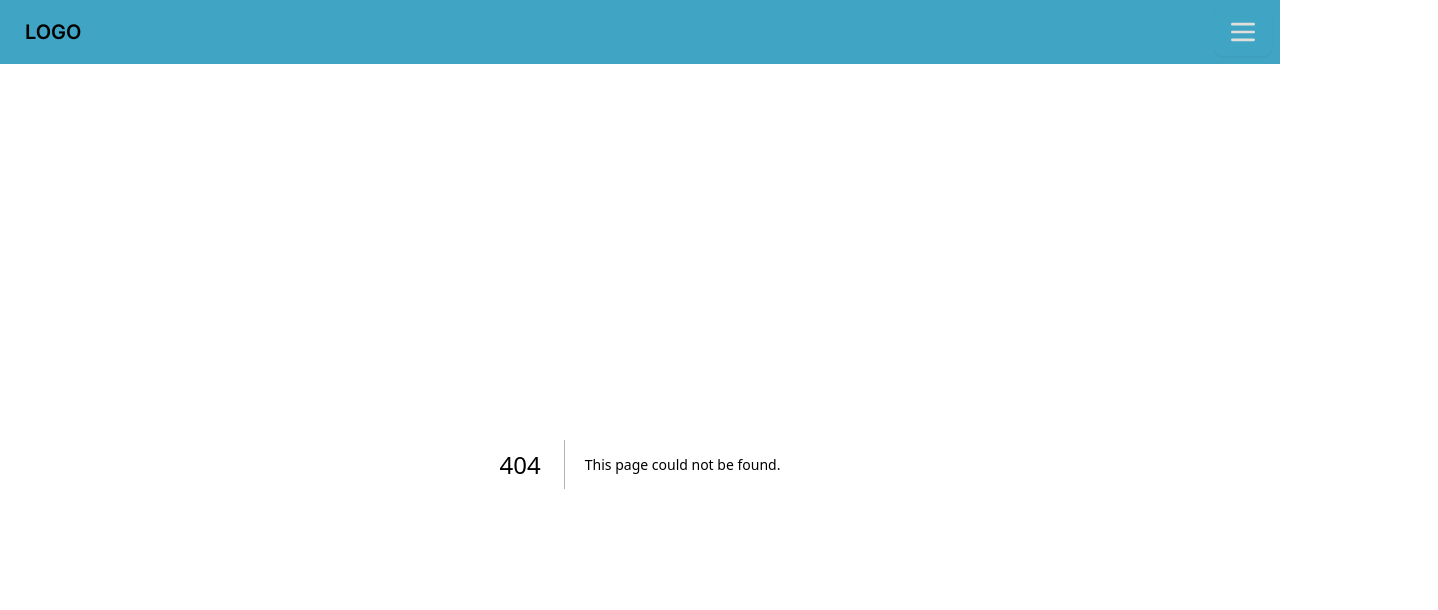
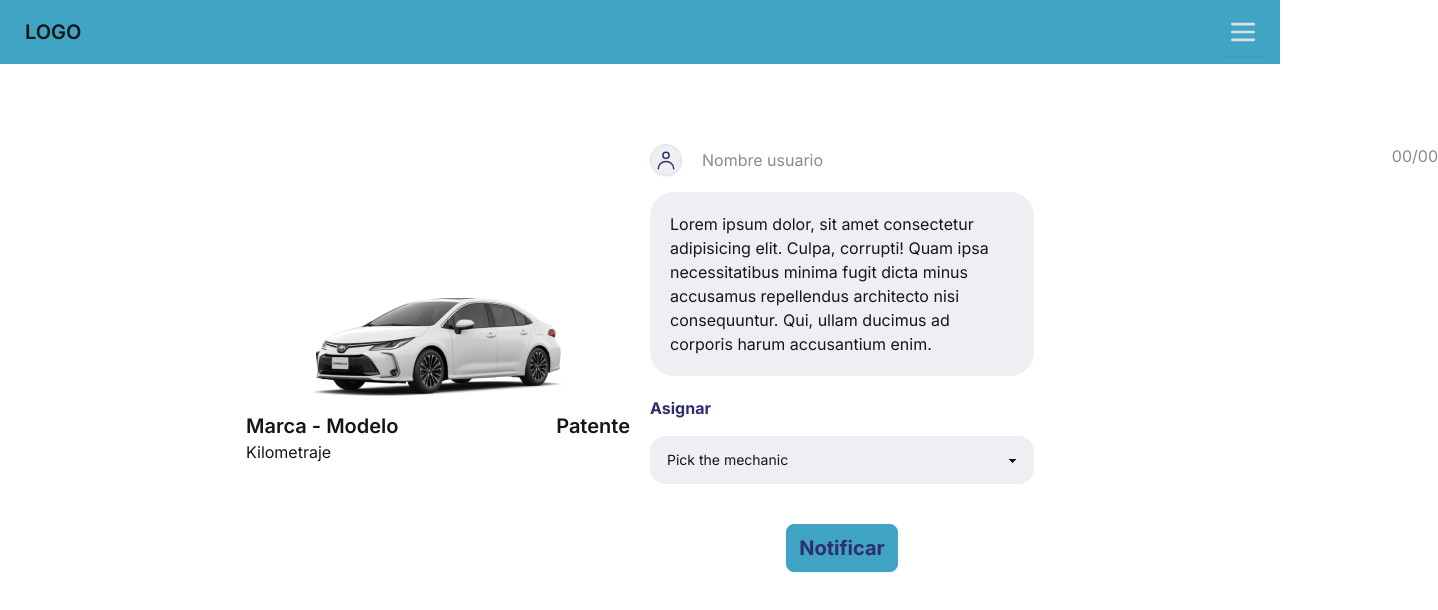
Before and after one commit to No-Country/s12-09-ft-node-react, a Next.js app in the folder frontend/: page /car in a window 1280 px wide. Before the commit this address had no page. Shown: the top 610 px of the page, 1438 px wide, since content can reach past the window. Built offline with nearby package versions, Linux system fonts and the light colour scheme.

Commit message:
create car detail page

```diff
--- /dev/null
+++ b/frontend/src/app/car/page.tsx
@@ -0,0 +1,57 @@
+import { UserIcon } from '@/assets/icons';
+import { CarDetailImage } from '@/assets/image';
+import Image from 'next/image';
+
+export default function CarDetailPage() {
+  return (
+    <div className='m-5 flex flex-col gap-3 lg:mt-32 lg:flex-row lg:gap-5 justify-center lg:items-center'>
+      <div className='flex-1 max-w-sm lg:h-48'>
+        <div className='flex place-content-center'>
+          <Image src={CarDetailImage} alt='car detail' />
+        </div>
+        <div className='flex flex-row justify-between'>
+          <h2 className='card-title'>Marca - Modelo</h2>
+          <h2 className='card-title'>Patente</h2>
+        </div>
+        <p>Kilometraje</p>
+      </div>
+      <div className='flex flex-col gap-5 flex-1 max-w-sm'>
+        <div className='flex flex-row justify-between lg:absolute lg:top-36 lg:l-0 lg:w-[788px]'>
+          <div className='flex flex-row items-center gap-5'>
+            <button type='button' className='btn btn-sm btn-circle bg-base-300'>
+              <Image src={UserIcon} alt='user icon' />
+            </button>
+            <p className='text-accent'>Nombre usuario</p>
+          </div>
+          <p className='text-accent'>00/00</p>
+        </div>
+        <div className='bg-base-300 p-5 rounded-3xl'>
+          <p>
+            Lorem ipsum dolor, sit amet consectetur adipisicing elit. Culpa,
+            corrupti! Quam ipsa necessitatibus minima fugit dicta minus
+            accusamus repellendus architecto nisi consequuntur. Qui, ullam
+            ducimus ad corporis harum accusantium enim.
+          </p>
+        </div>
+        <div className='flex flex-col gap-4'>
+          <h2 className='text-secondary font-bold'>Asignar</h2>
+          <select className='select w-full max-w-sm bg-base-300 rounded-2xl h-8'>
+            <option disabled selected>
+              Pick the mechanic
+            </option>
+            <option>Homer</option>
+            <option>Marge</option>
+            <option>Bart</option>
+            <option>Lisa</option>
+            <option>Maggie</option>
+          </select>
+        </div>
+        <div className='flex justify-center mt-5'>
+          <button className='btn btn-primary text-secondary font-bold w-28 text-xl'>
+            Notificar
+          </button>
+        </div>
+      </div>
+    </div>
+  );
+}
--- a/frontend/src/app/page.tsx
+++ b/frontend/src/app/page.tsx
@@ -1,7 +1,6 @@
 'use client';
 
-import { useCar } from '@/hook/useCar';
-import { carService } from '@/services';
+import { useCar } from '@/hook';
 
 export default function Home() {
   const { getAllCars, cars } = useCar();
--- a/frontend/src/assets/image/index.ts
+++ b/frontend/src/assets/image/index.ts
@@ -1 +1,2 @@
 export * as CarImage from './Car.png'
+export * as CarDetailImage from './carDetail.png'
--- a/frontend/src/components/header.tsx
+++ b/frontend/src/components/header.tsx
@@ -6,8 +6,13 @@ import Link from 'next/link';
 export const header = () => {
   const links = [
     {
+      name: 'LOGO',
+      href: '/',
+      icon: '',
+    },
+    {
       name: 'Home',
-      href: '/',
+      href: '/home',
       icon: '',
     },
     {
@@ -18,6 +23,11 @@ export const header = () => {
     {
       name: 'Workshop',
       href: '/workshop',
+      icon: '',
+    },
+    {
+      name: 'Car',
+      href: '/car',
       icon: '',
     },
   ];
--- /dev/null
+++ b/frontend/src/hook/index.ts
@@ -0,0 +1 @@
+export * from './useCar';
--- a/frontend/src/services/carService.ts
+++ b/frontend/src/services/carService.ts
@@ -1,7 +1,7 @@
 import { CarModel } from '@/model'
 import axios from 'axios'
 
-const getAllCar = (): Promise<CarModel[]> => {
+export const getAllCar = (): Promise<CarModel[]> => {
     return new Promise((resolve, reject) => {
         axios.get('https://mechanicalertbackend.onrender.com/api/v1/vehicle')
             .then((response) => (
@@ -11,4 +11,6 @@ const getAllCar = (): Promise<CarModel[]> => {
     })
 }
 
-export default { getAllCar }
+export const getOneCar = () => {}
+export const deleteCar = () => {}
+export const udpateCar = () => {}
--- a/frontend/src/services/index.ts
+++ b/frontend/src/services/index.ts
@@ -1 +1 @@
-export { default as carService } from './carService';
+export * as carService from './carService';
--- a/frontend/src/store/store.ts
+++ b/frontend/src/store/store.ts
@@ -2,8 +2,9 @@
 
 import { useSelector } from 'react-redux'
 import { configureStore } from '@reduxjs/toolkit';
+import { TypedUseSelectorHook } from 'react-redux';
+
 import { carReducer } from './features/car/carSlice';
-import { TypedUseSelectorHook } from 'react-redux';
 
 export const store = configureStore({
     reducer: {
```
Also changed, not shown: frontend/src/assets/image/carDetail.png (added).
